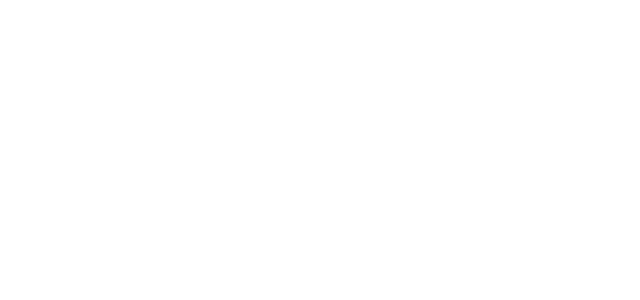
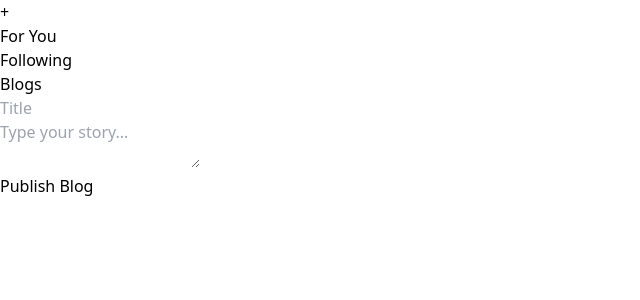
Before and after one commit to JatanDudeja/medium-clone-full-repo, a React (Vite) app in the folder frontend/: page /blogs/create in a window 1280 px wide. Before the commit this address had no page. Shown: the top 300 px of the page, without its empty margins (0-640 px from the left). Built offline with nearby package versions, Linux system fonts and the light colour scheme; sample sign-in values are in the browser's storage.

Commit message:
fix: 401 error now being redirected to login.

```diff
--- a/frontend/src/App.tsx
+++ b/frontend/src/App.tsx
@@ -3,18 +3,22 @@ import Blog from "./pages/Blog";
 import { Home } from "./pages/Home";
 import SingleBlogComponent from "./components/SingleBlogComponent";
 import CreateBlog from "./pages/CreateBlog";
+import Layout from "./components/Layout";
 
 export default function App() {
   return (
     <BrowserRouter>
       <Routes>
-        <Route path="/" element={<Home isSigin={true} />} />
-        <Route path="login" element={<Home isSigin={true} />} />
-        <Route path="signup" element={<Home isSigin={false} />} />
+        <Route path="/" element={<Home isSigin={true} />}>
+          <Route path="login" element={<Home isSigin={true} />} />
+          <Route path="signup" element={<Home isSigin={false} />} />
+        </Route>
 
-        <Route path="/blogs" element={<Blog />} />
-        <Route path="/blog/:id" element={<SingleBlogComponent />} />
-        <Route path="/blog/create" element={<CreateBlog />} />
+        <Route path="/blogs" element={<Layout />}>
+          <Route path="/blogs" element={<Blog />} />
+          <Route path="/blogs/:id" element={<SingleBlogComponent />} />
+          <Route path="/blogs/create" element={<CreateBlog />} />
+        </Route>
       </Routes>
     </BrowserRouter>
   );
--- a/frontend/src/components/BlogComponent.tsx
+++ b/frontend/src/components/BlogComponent.tsx
@@ -18,16 +18,16 @@ export default function BlogComponent({
   blogContent,
   createdAt,
   last,
-  index
+  index,
 }: BlogComponentProps) {
   const navigate = useNavigate();
 
   return (
     <div
       id={id?.toString()}
-      className="w-[70%] flex items-center justify-center flex-col gap-1 text-[14px] mb-5 hover:cursor-pointer"
+      className="w-full px-4 md:p-0 md:w-[70%] flex items-center justify-center flex-col gap-1 text-[14px] mb-5 hover:cursor-pointer"
       onClick={() => {
-        navigate(`/blog/${id}`);
+        navigate(`/blogs/${id}`);
       }}
       key={index}
     >
@@ -42,7 +42,11 @@ export default function BlogComponent({
         <div className="flex justify-center items-center text-black font-bold text-2xl">
           {blogTitle}
         </div>
-        <div className="flex justify-normal items-center text-gray-600">{blogContent?.length > 400 ? (blogContent.slice(0, 314) + "...") : blogContent}</div>
+        <div className="flex justify-normal items-center text-gray-600">
+          {blogContent?.length > 400
+            ? blogContent.slice(0, 314) + "..."
+            : blogContent}
+        </div>
       </div>
       {!last ? (
         <div className="w-full h-[0.5px] bg-gray-300 mt-5 mb-5"></div>
--- /dev/null
+++ b/frontend/src/components/Layout.tsx
@@ -0,0 +1,24 @@
+import { useEffect } from "react";
+import Navigation from "./Navigation";
+import { Outlet, useNavigate } from "react-router-dom";
+
+export default function Layout() {
+
+  const navigate = useNavigate();
+
+  useEffect(() => {
+    const accessToken = localStorage.getItem('accessToken')
+
+    if(!accessToken){
+      navigate("/login")
+    }
+  }, [navigate])
+
+
+  return (
+    <div className=" flex flex-col justify-center items-center w-full">
+      <Navigation />
+      <Outlet />
+    </div>
+  );
+}
--- a/frontend/src/components/Navigation.tsx
+++ b/frontend/src/components/Navigation.tsx
@@ -3,23 +3,33 @@ import { useNavigate } from "react-router-dom";
 export default function Navigation() {
   const navigate = useNavigate();
 
-  const handleCreateBlog = () => {
-    navigate("/blog/create");
+  const handleBlogPaths = (path: string) => {
+    navigate(`/blogs/${path}`);
   };
 
   return (
     <>
-      <div className="flex gap-10 justify-start items-center w-[70%] p-3">
+      <div className="flex px-5 py-3 justify-between md:gap-10 md:justify-start items-center md:w-[70%] md:p-3 w-full z-1">
         <div
-          className="flex justify-center items-center"
-          onClick={handleCreateBlog}
+          className="flex justify-center items-center cursor-pointer"
+          onClick={() => handleBlogPaths("create")}
         >
           +
         </div>
-        <div className="flex justify-center items-center">For You</div>
-        <div className="flex justify-center items-center">Following</div>
+        <div className="flex justify-center items-center cursor-pointer">
+          For You
+        </div>
+        <div className="flex justify-center items-center cursor-pointer">
+          Following
+        </div>
+        <div
+          className="flex justify-center items-center cursor-pointer"
+          onClick={() => handleBlogPaths("")}
+        >
+          Blogs
+        </div>
       </div>
-      <div className="h-[1px] w-[70%] bg-gray-200 mt-2 mb-6"></div>
+      <div className="h-[1px] md:w-[70%] bg-gray-200 mt-2 mb-6 w-full"></div>
     </>
   );
 }
--- a/frontend/src/components/SingleBlogComponent.tsx
+++ b/frontend/src/components/SingleBlogComponent.tsx
@@ -54,9 +54,9 @@ export default function SingleBlogComponent() {
   return (
     <>
       {singleBlogData ? (
-        <div className="flex justify-center items-center h-screen mt-32">
-          <div className="flex justify-center items-center w-[70%] gap-9 h-screen p-5">
-            <div className="w-full flex flex-col items-start h-screen mt-12 box-border">
+        <div className="flex justify-center items-center h-screen mt-15 w-full">
+          <div className="flex-col flex md:justify-center md:items-center w-full md:w-[70%] gap-5 md:gap-9 h-screen p-5 md:flex-row">
+            <div className="w-full flex flex-col items-start md:h-screen mt-2 md:mt-12">
               <div className="items-center justify-center flex font-bold text-5xl">
                 {singleBlogData?.title}
               </div>
@@ -71,13 +71,15 @@ export default function SingleBlogComponent() {
               </div>
             </div>
 
-            <div className="flex w-[30%] h-screen mt-12">
-              <div className="flex flex-col p-2 gap-y-3">
-                <div>Author</div>
-                <div className="flex items-center justify-center gap-4">
+            <div className="flex md:w-[30%] md:h-screen mt-12 w-full border-2 rounded-lg bg-blue-300 shadow-none">
+              <div className="flex flex-col p-2 md:gap-y-3 w-full">
+                <div className="text-xl md:text-sm font-bold">Author</div>
+                <div className="flex md:items-center md:justify-center gap-4">
                   <div className="rounded-[50%] bg-red-500 h-6 w-6"></div>
                   <div className="flex flex-col">
-                    <div className="text-2xl font-bold">{singleBlogData?.userID}</div>
+                    <div className="text-2xl font-bold">
+                      {singleBlogData?.userID}
+                    </div>
                     <div className="text-gray-400">{""} Author Description</div>
                   </div>
                 </div>
--- a/frontend/src/pages/Blog.tsx
+++ b/frontend/src/pages/Blog.tsx
@@ -1,9 +1,8 @@
 import { useEffect, useState } from "react";
 import BlogComponent from "../components/BlogComponent";
-import axios from "axios";
+import axios, { AxiosError } from "axios";
 import { BASE_URL } from "../utils/env";
 import { useNavigate } from "react-router-dom";
-import Navigation from "../components/Navigation";
 
 interface AllBlogsValueDTO {
   id: number;
@@ -28,15 +27,15 @@ export default function Blog() {
     const accessToken = localStorage.getItem("accessToken") || "";
     const refreshToken = localStorage.getItem("refreshToken") || "";
 
-    if (!accessToken) {
-      navigate("/login");
-    }
-
-    setTokenDetails((item) => ({
-      ...item,
-      accessToken,
-      refreshToken,
-    }));
+    setTokenDetails((prev) => {
+      if (
+        prev.accessToken === accessToken &&
+        prev.refreshToken === refreshToken
+      ) {
+        return prev;
+      }
+      return { accessToken, refreshToken };
+    });
   }, []);
 
   useEffect(() => {
@@ -57,6 +56,14 @@ export default function Blog() {
         setAllBlogs(allBlogsRes?.data?.data);
       } catch (error) {
         console.log(">>>error: ", error);
+        if (error instanceof AxiosError) {
+          if (error?.status === 401) {
+            console.log(">>yoyo");
+            navigate("/login");
+          }
+          return;
+        }
+
         return null;
       }
     };
@@ -64,12 +71,10 @@ export default function Blog() {
     if (tokenDetails?.accessToken) {
       getAllBlogs();
     }
-  }, [navigate, tokenDetails]);
+  }, [navigate, tokenDetails?.accessToken]);
 
   return (
     <div className="flex flex-col justify-center items-center w-full">
-      <Navigation />
-
       {allBlogs?.map((singleBlog, index) => {
         return (
           <BlogComponent
@@ -79,7 +84,7 @@ export default function Blog() {
             blogContent={singleBlog?.description}
             createdAt={singleBlog?.createdAt}
             last={index === allBlogs?.length - 1}
-            index = {index}
+            index={index}
           />
         );
       })}
--- a/frontend/src/pages/CreateBlog.tsx
+++ b/frontend/src/pages/CreateBlog.tsx
@@ -27,7 +27,6 @@ export default function CreateBlog() {
       | React.ChangeEvent<HTMLInputElement>
       | React.ChangeEvent<HTMLTextAreaElement>
   ) => {
-    console.log(e.target.name, ": ", e.target.value);
     setBlogData((lastValue) => ({
       ...lastValue,
       [e.target.name]: e.target.value,
@@ -56,7 +55,7 @@ export default function CreateBlog() {
       if (!createPostRes) {
         alert("Error while creating post please try again");
       }
-      navigate(`/blog/${createPostRes?.data?.data?.id}`);
+      navigate(`/blogs/${createPostRes?.data?.data?.id}`);
     } catch (error) {
       if (error instanceof AxiosError) {
         console.log(">>>signupRes: ", error.response?.data?.message);
@@ -67,9 +66,9 @@ export default function CreateBlog() {
   };
 
   return (
-    <div className="flex w-full h-screen justify-center">
-      <div className="flex w-[70%] items-center flex-col h-full">
-        <div className="flex w-[70%] gap-3">
+    <div className="flex w-full h-screen justify-center overflow-hidden">
+      <div className="flex w-full md:w-[70%] items-center flex-col h-full">
+        <div className="flex w-full md:w-[70%] gap-3">
           <div className="w-[1px] h-20 bg-gray-300"></div>
           <input
             className={`p-3 focus:outline-none focus:border-none hover:border-gray-400 w-full h-20 text-3xl`}
@@ -79,7 +78,7 @@ export default function CreateBlog() {
             required
           />
         </div>
-        <div className="flex w-[70%] flex-col justify-start h-full">
+        <div className="flex w-full md:w-[70%] flex-col justify-start h-full">
           <textarea
             className="p-6 focus:outline-none focus:border-none hover:border-gray-400 w-full h-full text-lg resize-none overflow-hidden"
             name="description"
@@ -90,7 +89,7 @@ export default function CreateBlog() {
 
           <div className="flex justify-center items-center p-2">
             <button
-              className={`bg-black h-12 text-white rounded-lg text-md hover:bg-gray-800 mt-5 w-[50%] ${
+              className={`bg-black h-12 text-white rounded-lg text-md hover:bg-gray-800 mt-5 w-full md:w-[50%] ${
                 responsePending && "bg-gray-400 hover:bg-gray-400"
               }`}
               disabled={responsePending}
```
